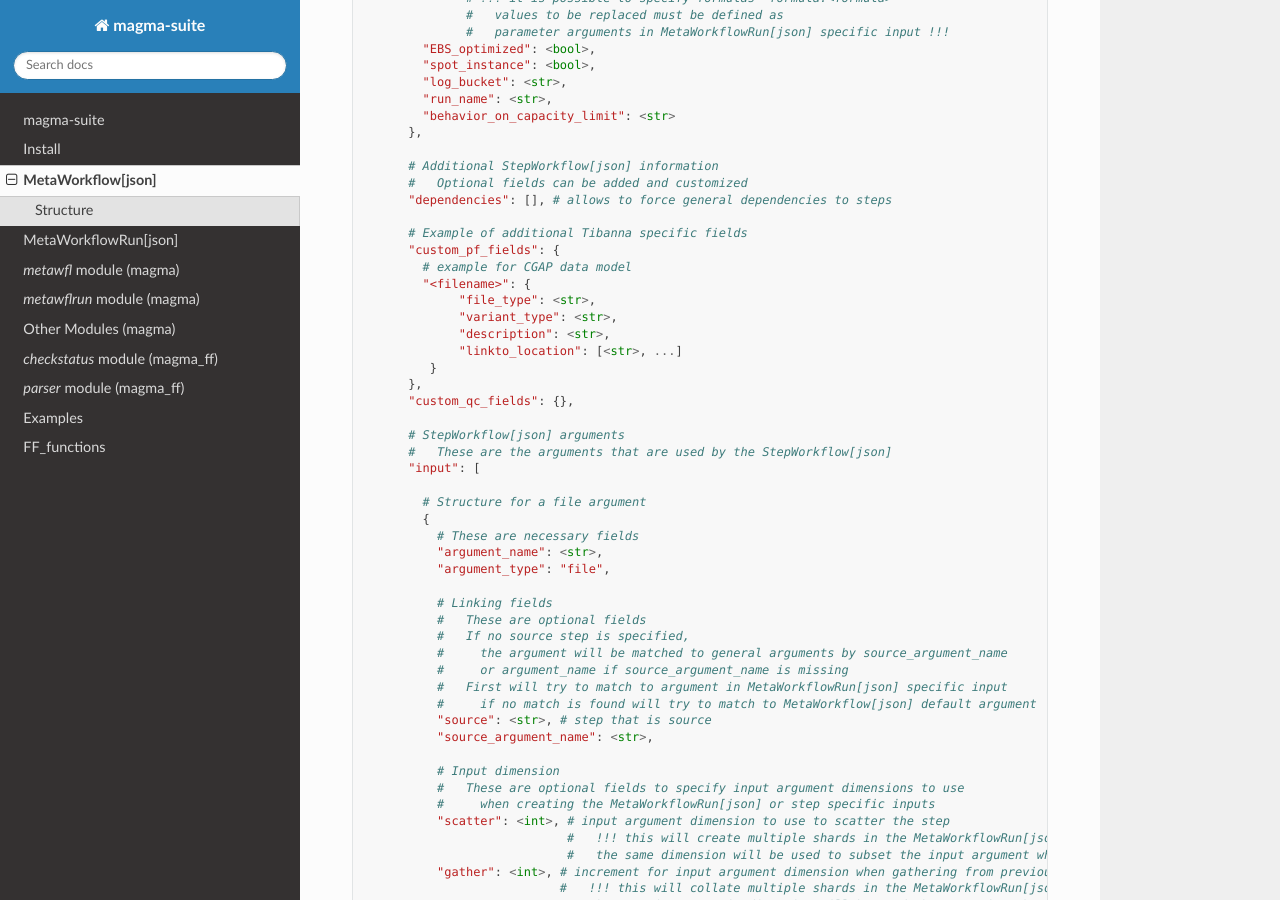
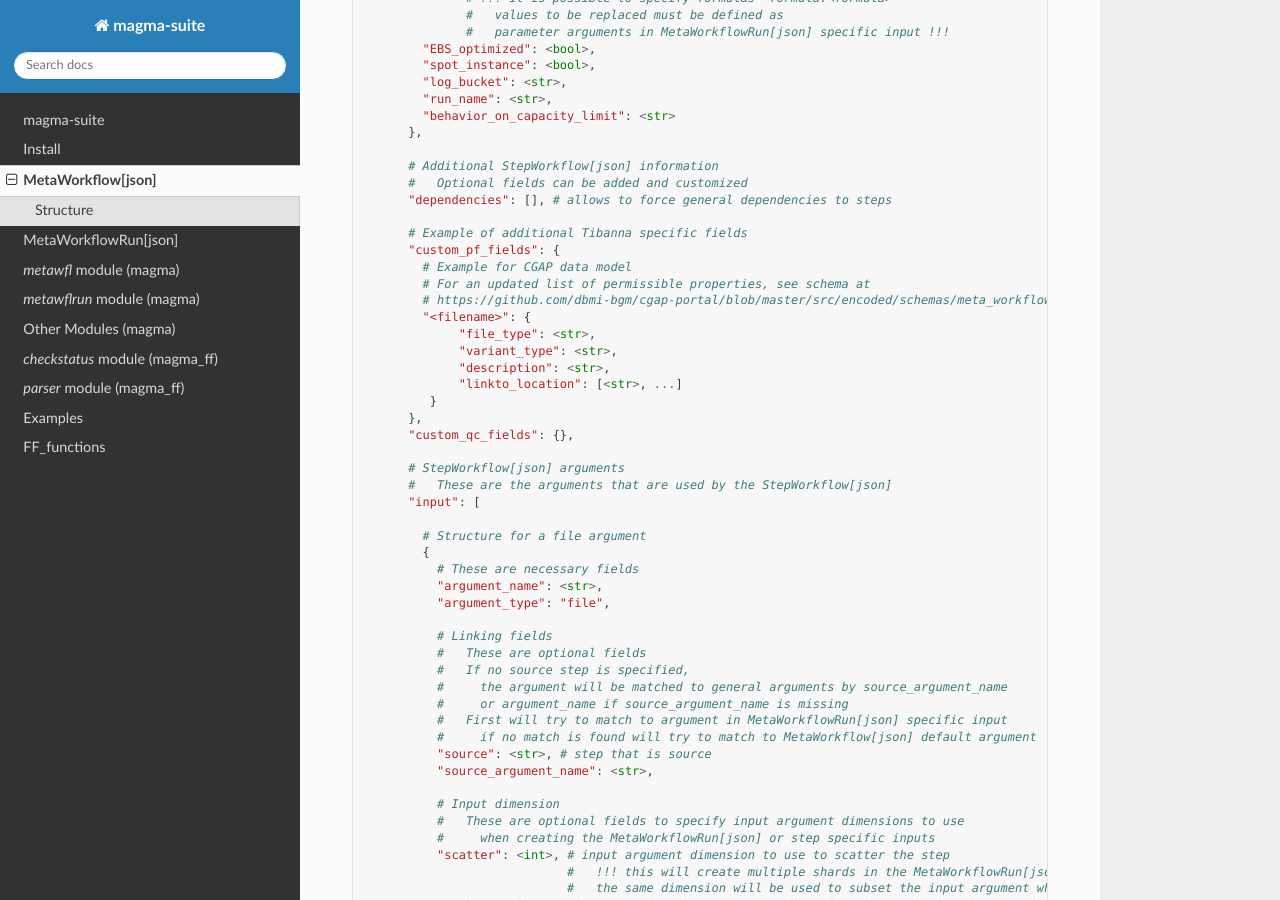
Before and after one commit to dbmi-bgm/magma, a Sphinx documentation site: the page built from docs/meta-workflow.rst, in a window 1280 px wide and 900 px high, scrolled down 1273 px. Built offline with Sphinx 7.4.7 and the Read the Docs theme 2.0.0, drawn with Linux system fonts in a browser that asks for light colours.

Commit message:
Add link to MWF schema in docs

```diff
--- a/docs/meta-workflow.rst
+++ b/docs/meta-workflow.rst
@@ -82,7 +82,9 @@ Structure
 
           # Example of additional Tibanna specific fields
           "custom_pf_fields": {
-            # example for CGAP data model
+            # Example for CGAP data model
+            # For an updated list of permissible properties, see schema at
+            # https://github.com/dbmi-bgm/cgap-portal/blob/master/src/encoded/schemas/meta_workflow.json
             "<filename>": {
                  "file_type": <str>,
                  "variant_type": <str>,
```
